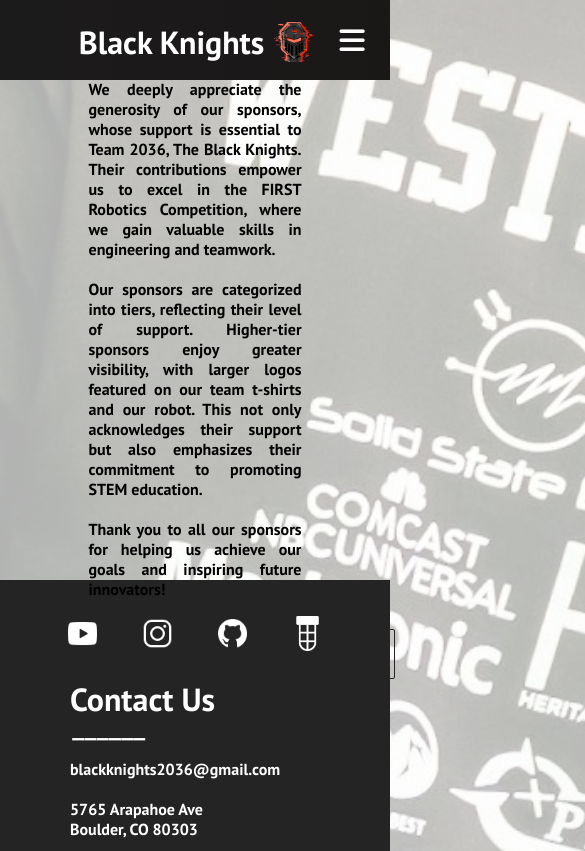
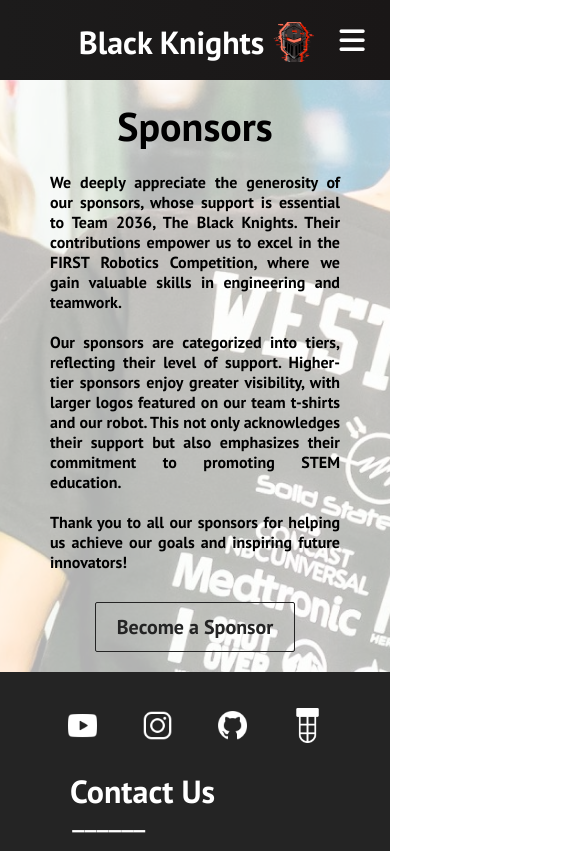
Before and after one commit to fairviewrobotics/blackknightsrobotics-site, a React (Create React App) app: page /sponsors in a window 390 px wide. Shown: the top 851 px of the page, 585 px wide, since content can reach past the window. Built offline with nearby package versions, Linux system fonts and the light colour scheme; grey boxes are pictures that could not be loaded.

Commit message:
package updates + mobile integration for sponsors page

```diff
--- a/package.json
+++ b/package.json
@@ -6,6 +6,7 @@
     "@testing-library/jest-dom": "^5.17.0",
     "@testing-library/react": "^13.4.0",
     "@testing-library/user-event": "^13.5.0",
+    "@vercel/analytics": "^1.3.1",
     "react": "^18.3.1",
     "react-dom": "^18.3.1",
     "react-multi-carousel": "^2.8.5",
--- a/src/App.jsx
+++ b/src/App.jsx
@@ -14,9 +14,12 @@
 import Robots from "./components/pages/Robots";
 import Sponsors from "./components/pages/Sponsors";
 
+import { Analytics } from "@vercel/analytics/react";
+
 function App() {
   return (
     <>
+      <Analytics />
       <Router>
         <ParallaxProvider>
           <Navbar />
--- a/src/components/styles/CarouselItem.css
+++ b/src/components/styles/CarouselItem.css
@@ -22,7 +22,7 @@
   max-height: 100px;
   max-width: 200px;
   overflow: hidden;
-  object-fit: cover;
+  object-fit: contain;
 }
 
 .year {
--- a/src/components/styles/SponsorHeader.css
+++ b/src/components/styles/SponsorHeader.css
@@ -4,15 +4,23 @@
   justify-content: center;
   flex-direction: row;
   max-height: 500px;
+  padding: 30px;
+  max-width: 100%;
+  overflow-x: hidden;
+}
 
-  padding: 30px;
+.sponsor-header img {
+  width: 100%;
+  height: 120%;
+  object-fit: cover;
+  overflow: hidden;
+  transform: translateY(-100px);
 }
 
 .sponsor-img {
-  position: absolute;
-  object-fit: cover;
-  overflow: hidden;
-  width: 2100px;
+  position: fixed;
+
+  /* width: 200%; */
   z-index: -1;
   -webkit-mask-image: linear-gradient(
     rgba(255, 255, 255, 0.3),
@@ -22,8 +30,6 @@
     rgba(255, 255, 25, 0.3),
     rgba(255, 255, 255, 0.3)
   );
-
-  transform: translate(0px, -300px);
 }
 
 .sponsor-text {
@@ -58,3 +64,33 @@
   width: 400px;
   height: 50px;
 }
+
+@media screen and (max-width: 960px) {
+  .sponsor-header {
+    max-height: 800px;
+    padding: 20px;
+  }
+
+  .sponsor-header img {
+    height: 900px;
+  }
+
+  .sponsor-text {
+    display: flex;
+    align-items: center;
+    justify-content: space-between;
+    flex-direction: column;
+    max-width: 90vw;
+    padding: 0px 30px;
+  }
+
+  .sponsor-header h1 {
+    font-size: 40px;
+    margin-bottom: 20px;
+  }
+
+  .sponsor-header Button {
+    width: 200px;
+    height: 50px;
+  }
+}
```
Also changed, not shown: 1 other file (tests, documents, lock files or other folders).
